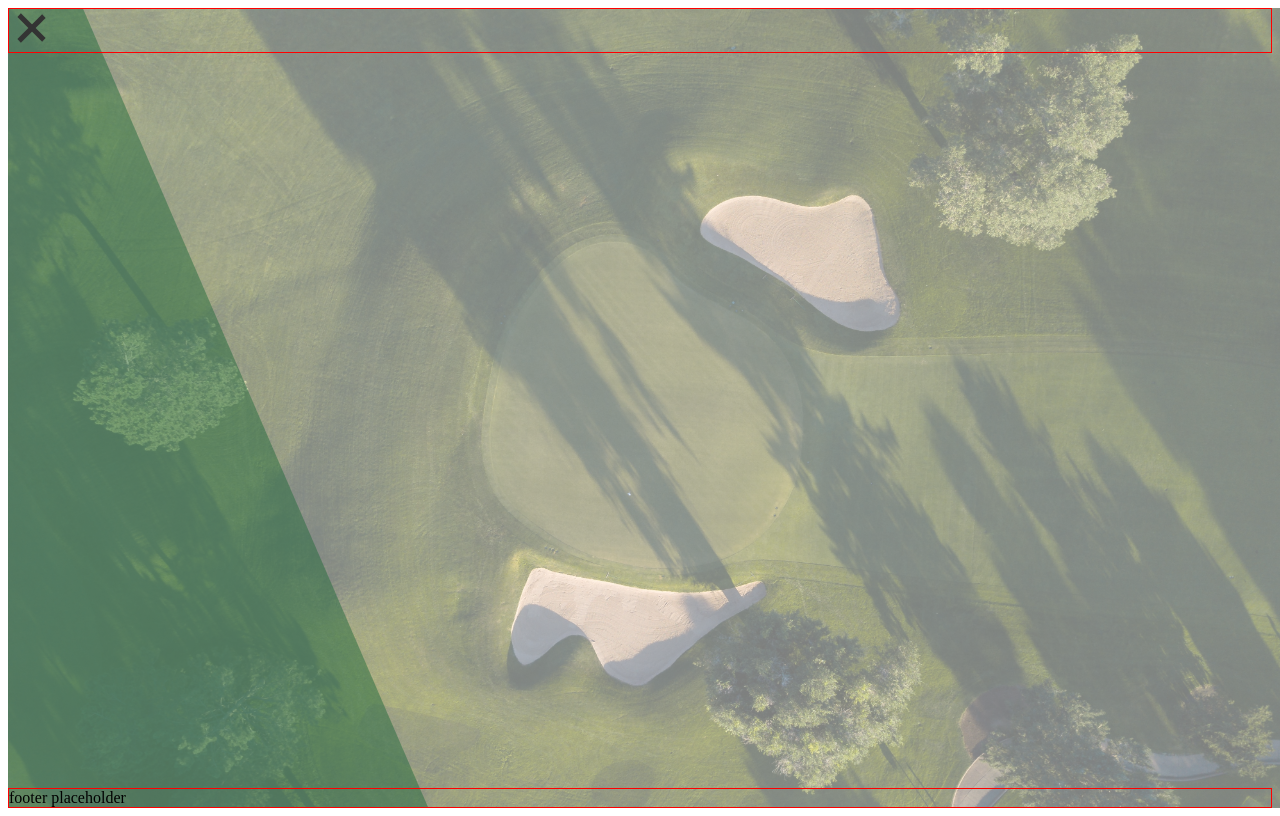
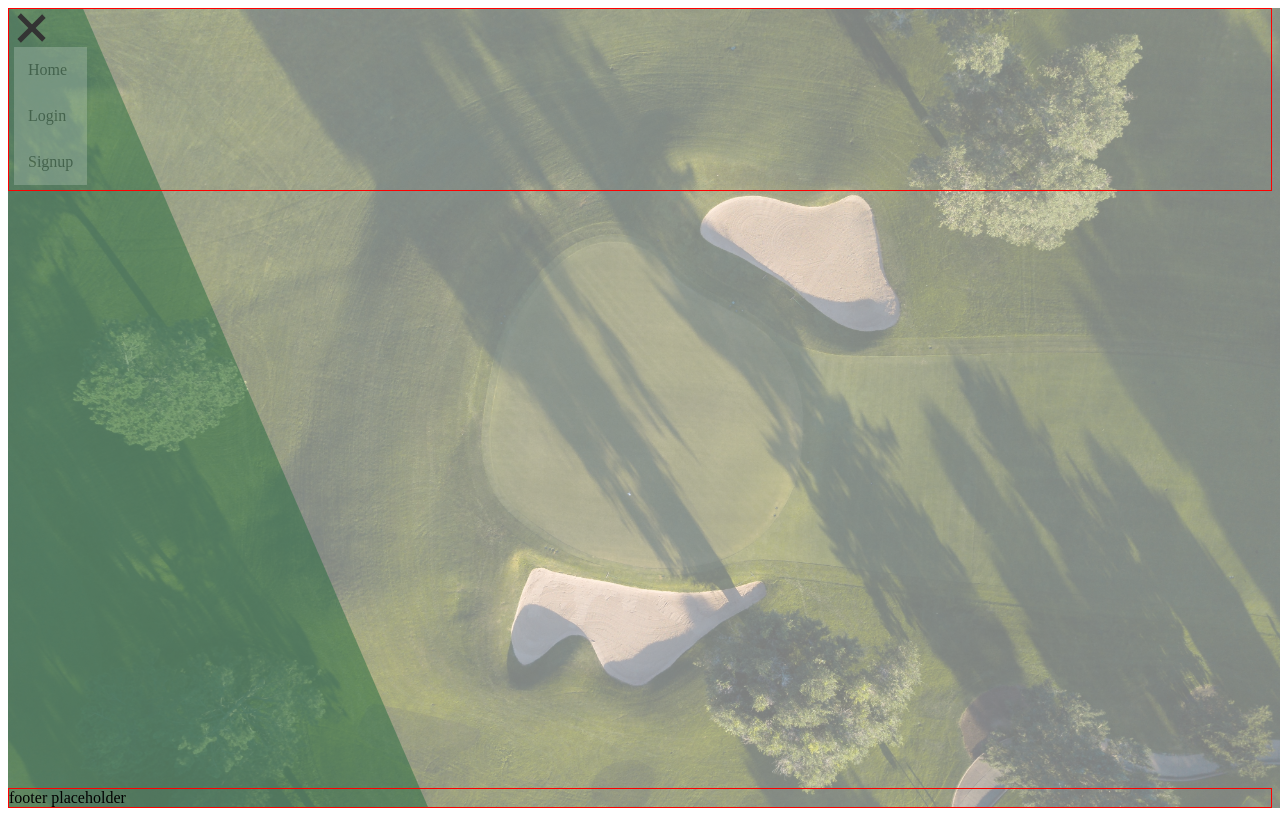
Before and after one commit to dhughes789/golf_fundraiser, a React (Create React App) app in the folder frontend/: page / in a window 1280 px wide. Both pictures are taken after a click on the element 31 px from the left and 33 px from the top of the page. Built offline with nearby package versions, Linux system fonts and the light colour scheme; no server answers; a web font is replaced by a local one.

Commit message:
added menu to show on sammy click

```diff
--- a/frontend/src/components/Navigation/Navigation.css
+++ b/frontend/src/components/Navigation/Navigation.css
@@ -30,7 +30,7 @@ session user, you can drop down to see login/signup or user/logout */
   height: 5px;
   background-color: #333;
   margin: 6px 0;
-  transition: 0.9s;
+  transition: 0.3s;
 }
 
 .crossed .bar1 {
@@ -44,3 +44,35 @@ session user, you can drop down to see login/signup or user/logout */
 .crossed .bar3 {
   transform: translate(0, -11px) rotate(45deg);
 }
+
+header {
+  width: 100%;
+  position: relative;
+  display: flex;
+  align-items: center;
+  justify-content: center;
+}
+
+ul {
+  list-style: none;
+  padding: unset;
+  margin: unset;
+}
+
+li {
+  padding: 14px;
+  transition: 0.3s;
+}
+
+li:hover {
+  background: black;
+  cursor: pointer;
+  color: #fff;
+}
+
+.dropdown-menu {
+  background:white;
+  box-shadow: 0px 10px 30px 0px rgba(82, 63, 105, 0.05);
+  transition: all linear 0.3s;
+  opacity: 20%;
+}
--- a/frontend/src/components/Navigation/index.js
+++ b/frontend/src/components/Navigation/index.js
@@ -7,12 +7,27 @@ import './Navigation.css';
 function Navigation({ isLoaded }) {
   const sessionUser = useSelector((state) => state.session.user);
   const [sandwichClass, setSandwichClass] = useState('sandwich');
+  const [isDropdownVisible, setDropdownVisible] = useState(false);
+
+  const DropdownMenu = () => {
+    return (
+      <div className='dropdown-menu'>
+        <ul>
+          <li>Home</li>
+          <li>Login</li>
+          <li>Signup</li>
+        </ul>
+      </div>
+    );
+  };
 
   function myFunction() {
     if (sandwichClass == 'sandwich') {
       setSandwichClass('crossed');
+      setDropdownVisible(true);
     } else {
       setSandwichClass('sandwich');
+      setDropdownVisible(false);
     }
   }
 
@@ -36,10 +51,19 @@ function Navigation({ isLoaded }) {
           <div className='bar1'></div>
           <div className='bar3'></div>
         </div>
+        <div className='App'>
+          <header className='App-header'>
+            <div className='menu' onClick={() => myFunction()}>
+              {/* <DropdownMenu /> */}
+              {isDropdownVisible && <DropdownMenu />}
+            </div>
+          </header>
+        </div>
         {/* <NavLink exact to='/' className='navbar_home'>
           Home
         </NavLink> */}
       </div>
+
       <div>{isLoaded && sessionLinks}</div>
     </div>
   );
```
